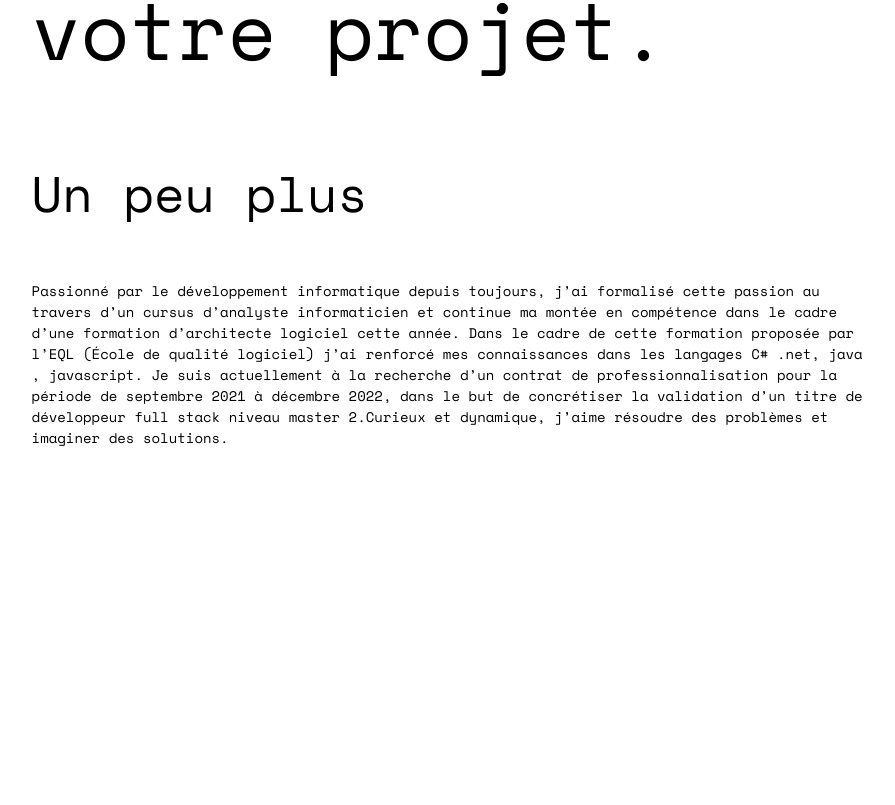
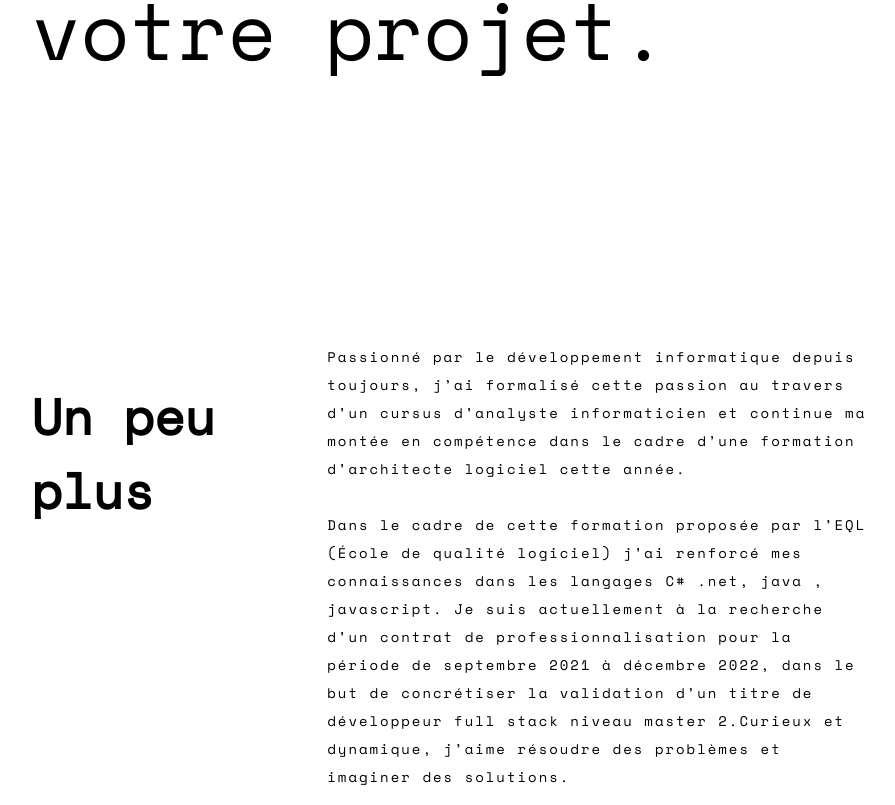
Before and after one commit to filouDeNesque/portfolio-react, a React (Create React App) app: page / in a window 1280 px wide. Shown: the part 1231-2036 px from the top of the page, without its empty margins (186-1081 px from the left). Before the commit the page ends 1693 px from the top, so only its background shows below. Built offline with nearby package versions, Linux system fonts and the light colour scheme.

Commit message:
positionement du bloc en savoir plus

```diff
--- a/src/components/Presentation.css
+++ b/src/components/Presentation.css
@@ -10,9 +10,20 @@
 .Presentation h3{
   font-size: 50px;
 
-  font-weight: normal;
+  font-weight:bold ;
 }
 .Presentation p{
   font-size: 14px;
-
+  line-height: 2em;
+  letter-spacing: 2px;
 }
+.more-infos-section{
+  display: flex;
+  justify-content: space-around;
+  margin-top: 15em;
+}
+.column-right{
+  display: flex;
+  flex-direction: column;
+  max-width:65%;
+}
--- a/src/components/Presentation.js
+++ b/src/components/Presentation.js
@@ -5,9 +5,14 @@ function Presentation() {
   return (
     <div className="Presentation">
     <h2>{presentationText[0].Paragraphe}</h2>
-    <h3>Un peu plus </h3>
+    <div className="more-infos-section">
+    <h3>{presentationText[1].Title}</h3>
+    <div className="column-right">
     <p>{presentationText[1].Paragraphe}</p>
+    <p>{presentationText[2].Paragraphe}</p>
+    </div>
 
+</div>
     </div>
   );
 }
--- a/src/components/Presentation.json
+++ b/src/components/Presentation.json
@@ -3,6 +3,11 @@
   "Paragraphe":"Bienvenue à tous. Je suis Paul Cuquémy. Développeur Full stack.  Enthousiaste et bienveillant, je saurai très vite m’intégrer à votre projet."
 },{
 
-"Title": "En savoir plus",
-"Paragraphe":"Passionné par le développement informatique depuis toujours, j’ai formalisé cette passion au travers d’un cursus d’analyste informaticien et continue ma montée en compétence dans le cadre d’une formation d’architecte logiciel cette année. Dans le cadre de cette formation proposée par l’EQL (École de qualité logiciel) j’ai renforcé mes connaissances dans les langages C# .net, java , javascript. Je suis actuellement à la recherche d’un contrat de professionnalisation pour la période de septembre 2021 à décembre 2022, dans le but de concrétiser la validation d’un titre de développeur full stack niveau master 2.Curieux et dynamique, j’aime résoudre des problèmes et imaginer des solutions. "
-}]
+"Title": "Un peu plus",
+"Paragraphe":"Passionné par le développement informatique depuis toujours, j’ai formalisé cette passion au travers d’un cursus d’analyste informaticien et continue ma montée en compétence dans le cadre d’une formation d’architecte logiciel cette année."
+},{
+
+"Title": "Un peu plus",
+"Paragraphe":" Dans le cadre de cette formation proposée par l’EQL (École de qualité logiciel) j’ai renforcé mes connaissances dans les langages C# .net, java , javascript. Je suis actuellement à la recherche d’un contrat de professionnalisation pour la période de septembre 2021 à décembre 2022, dans le but de concrétiser la validation d’un titre de développeur full stack niveau master 2.Curieux et dynamique, j’aime résoudre des problèmes et imaginer des solutions. "
+}
+]
```
